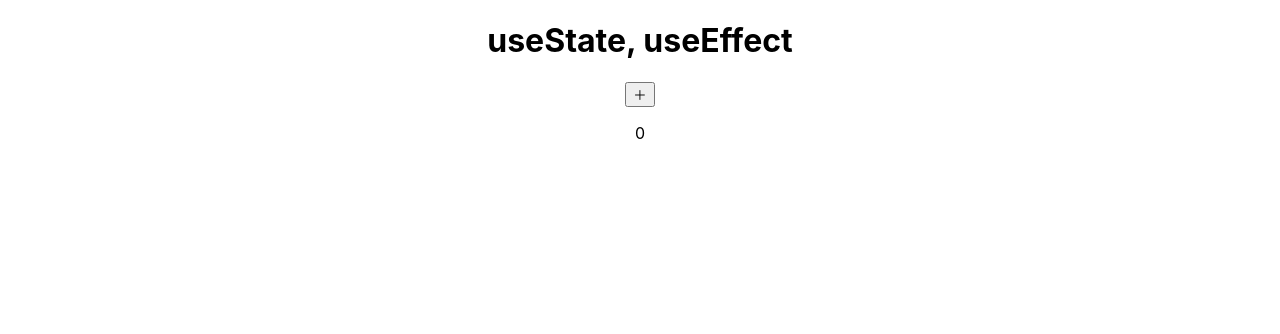
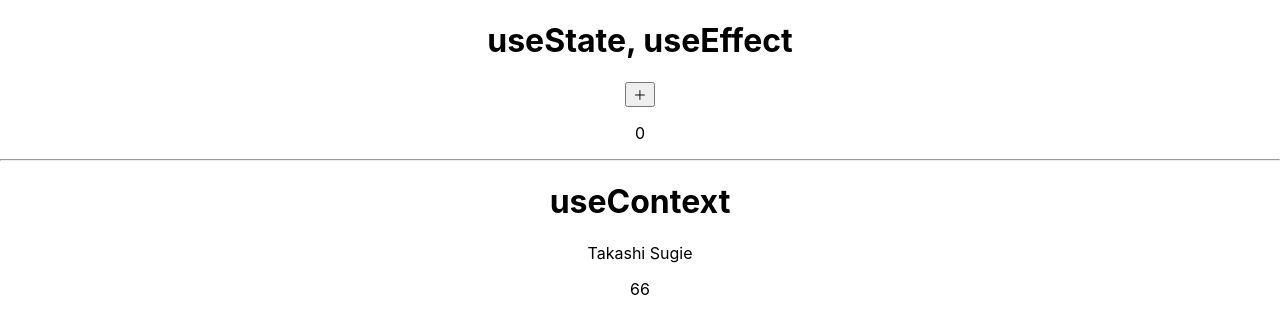
Before and after one commit to tugboat-develop-19571020/react-hooks-tutorial-yt, a React (Create React App) app: page / in a window 1280 px wide. Shown: the top 334 px of the page. Built offline with nearby package versions, Linux system fonts and the light colour scheme.

Commit message:
React Hooks useContext Completed

```diff
--- a/src/App.jsx
+++ b/src/App.jsx
@@ -1,8 +1,10 @@
-import { useEffect, useState } from 'react';
+import { useContext, useEffect, useState } from 'react';
 import './App.css';
+import SugieContext from './index';
 
 function App() {
   const [count, setCount] = useState(0);
+  const sugieInfo = useContext(SugieContext);
 
   const handleClick = () => {
     setCount(count + 1);
@@ -18,6 +20,11 @@ function App() {
       <h1>useState, useEffect</h1>
       <button onClick={handleClick}>＋</button>
       <p>{count}</p>
+
+      <hr />
+      <h1>useContext</h1>
+      <p>{sugieInfo.name}</p>
+      <p>{sugieInfo.age}</p>
     </div>
   );
 }
--- a/src/index.js
+++ b/src/index.jsx
@@ -1,16 +1,26 @@
-import React from 'react';
+import React, { createContext } from 'react';
 import ReactDOM from 'react-dom/client';
 import './index.css';
 import App from './App';
 import reportWebVitals from './reportWebVitals';
 
+const sugieInfo = {
+  name: "Takashi Sugie",
+  age: 66,
+};
+
+const SugieContext = createContext(sugieInfo);
+
 const root = ReactDOM.createRoot(document.getElementById('root'));
 root.render(
-  <React.StrictMode>
-    <App />
-  </React.StrictMode>
+  <SugieContext.Provider value = {sugieInfo}>
+    <React.StrictMode>
+      <App />
+    </React.StrictMode>
+  </SugieContext.Provider>
 );
 
+export default SugieContext;
 // If you want to start measuring performance in your app, pass a function
 // to log results (for example: reportWebVitals(console.log))
 // or send to an analytics endpoint. Learn more: https://bit.ly/CRA-vitals
```
